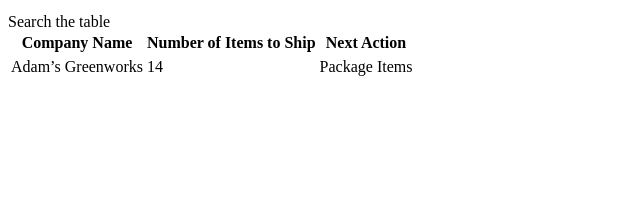
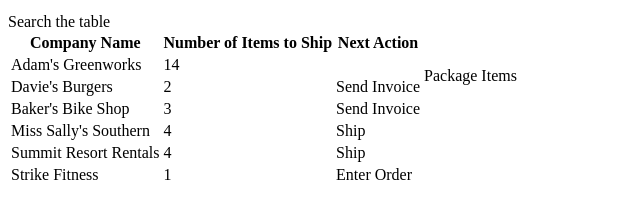
Before and after one commit to Edo404/CodeAccademy, a plain HTML site: page tables.html in a window 1280 px wide. Shown: the part 97-316 px from the top of the page, without its empty margins (0-640 px from the left). Drawn offline with Linux system fonts and the light colour scheme.

Commit message:
table-body

```diff
--- a/tables.html
+++ b/tables.html
@@ -2,13 +2,20 @@
 <html>
   <head>
     <title>Ship To It - Company Packing List</title>
-  <link href="https://fonts.googleapis.com/css?family=Lato: 100,300,400,700|Luckiest+Guy|Oxygen:300,400" rel="stylesheet">
-  <link href="style.css" type="text/css" rel="stylesheet">
+    <link
+      href="https://fonts.googleapis.com/css?family=Lato: 100,300,400,700|Luckiest+Guy|Oxygen:300,400"
+      rel="stylesheet"
+    />
+    <link href="style.css" type="text/css" rel="stylesheet" />
   </head>
   <body>
-
     <ul class="navigation">
-    <li><img src="https://content.codecademy.com/courses/web-101/unit-9/htmlcss1-img_logo-shiptoit.png" height="20px;"></li>
+      <li>
+        <img
+          src="https://content.codecademy.com/courses/web-101/unit-9/htmlcss1-img_logo-shiptoit.png"
+          height="20px;"
+        />
+      </li>
       <li class="active">Action List</li>
       <li>Profiles</li>
       <li>Settings</li>
@@ -16,19 +23,42 @@
 
     <div class="search">Search the table</div>
 
-
     <table>
       <th scope="col">Company Name</th>
       <th scope="col">Number of Items to Ship</th>
       <th scope="col">Next Action</th>
+      <tbody>
         <tr>
+          <td>Adam's Greenworks</td>
+          <td colspan="2">14</td>
+          <td rowspan="2">Package Items</td>
         </tr>
         <tr>
-    <td>Adam’s Greenworks</td>
-    <td>14</td>
-    <td>Package Items</td>
+          <td>Davie's Burgers</td>
+          <td>2</td>
+          <td>Send Invoice</td>
         </tr>
-
+        <tr>
+          <td>Baker's Bike Shop</td>
+          <td>3</td>
+          <td>Send Invoice</td>
+        </tr>
+        <tr>
+          <td>Miss Sally's Southern</td>
+          <td>4</td>
+          <td>Ship</td>
+        </tr>
+        <tr>
+          <td>Summit Resort Rentals</td>
+          <td>4</td>
+          <td>Ship</td>
+        </tr>
+        <tr>
+          <td>Strike Fitness</td>
+          <td>1</td>
+          <td>Enter Order</td>
+        </tr>
+      </tbody>
     </table>
   </body>
 </html>
```
Lines whose indentation alone changed are shown as unchanged.
